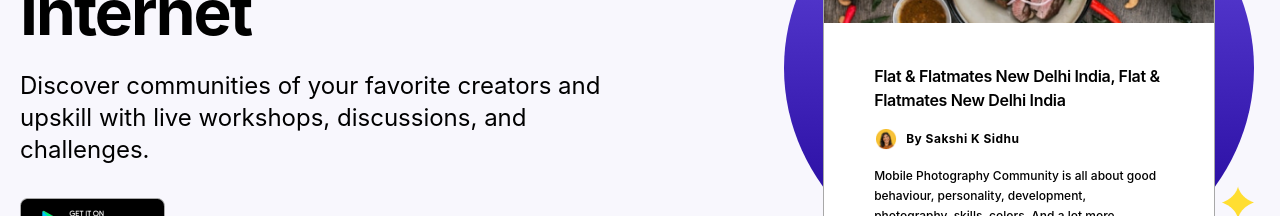
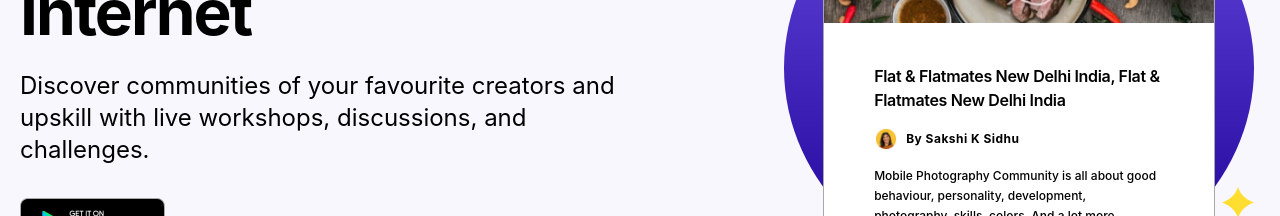
Before and after one commit to karishma-dev/GoSocial-Landing-Page, a React (Create React App) app: page / in a window 1280 px wide. Shown: the part 396-612 px from the top of the page. Built offline with nearby package versions, Linux system fonts and the light colour scheme.

Commit message:
Fixed a typo

```diff
--- a/src/Components/Header.js
+++ b/src/Components/Header.js
@@ -43,7 +43,7 @@ export default function Header(){
                     <SectionText
                         welcome = "Welcome to GoSocial"
                         heading = "Find your Favourite Communities On The Internet"
-                        desc = "Discover communities of your favorite creators and upskill with live workshops, discussions, and challenges."
+                        desc = "Discover communities of your favourite creators and upskill with live workshops, discussions, and challenges."
                         location = "header" />
 
                     {/* SwiperCard Component */}
```
